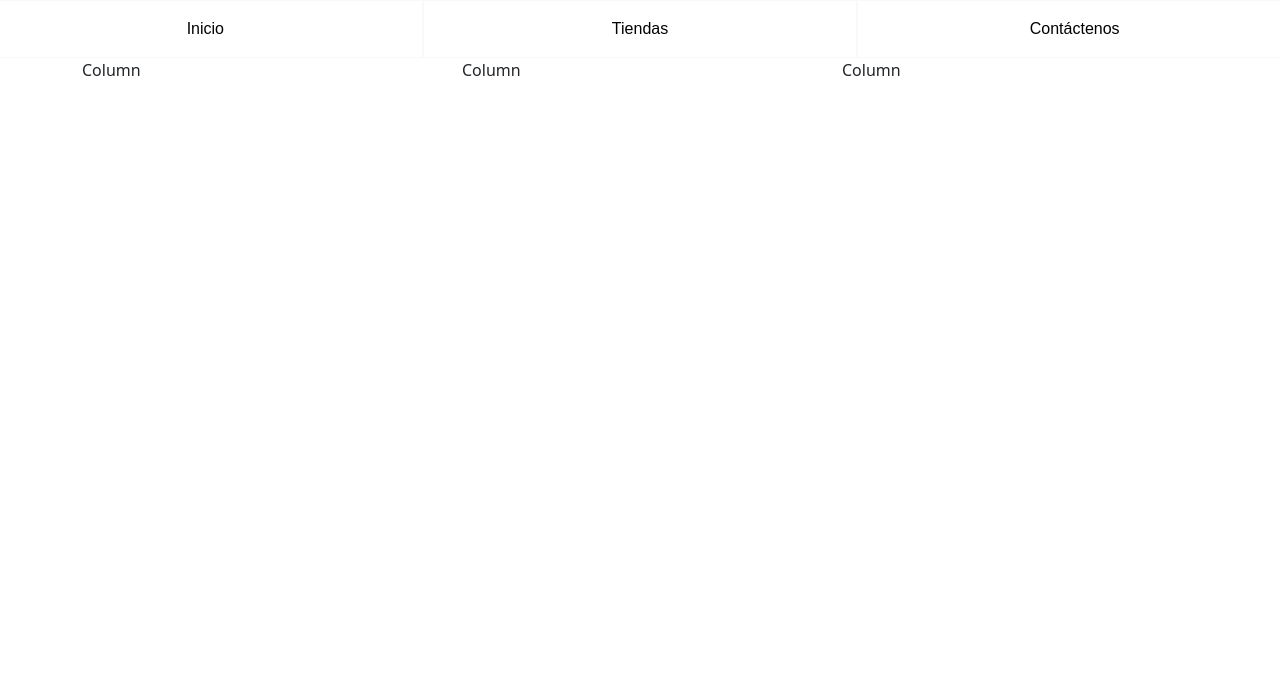
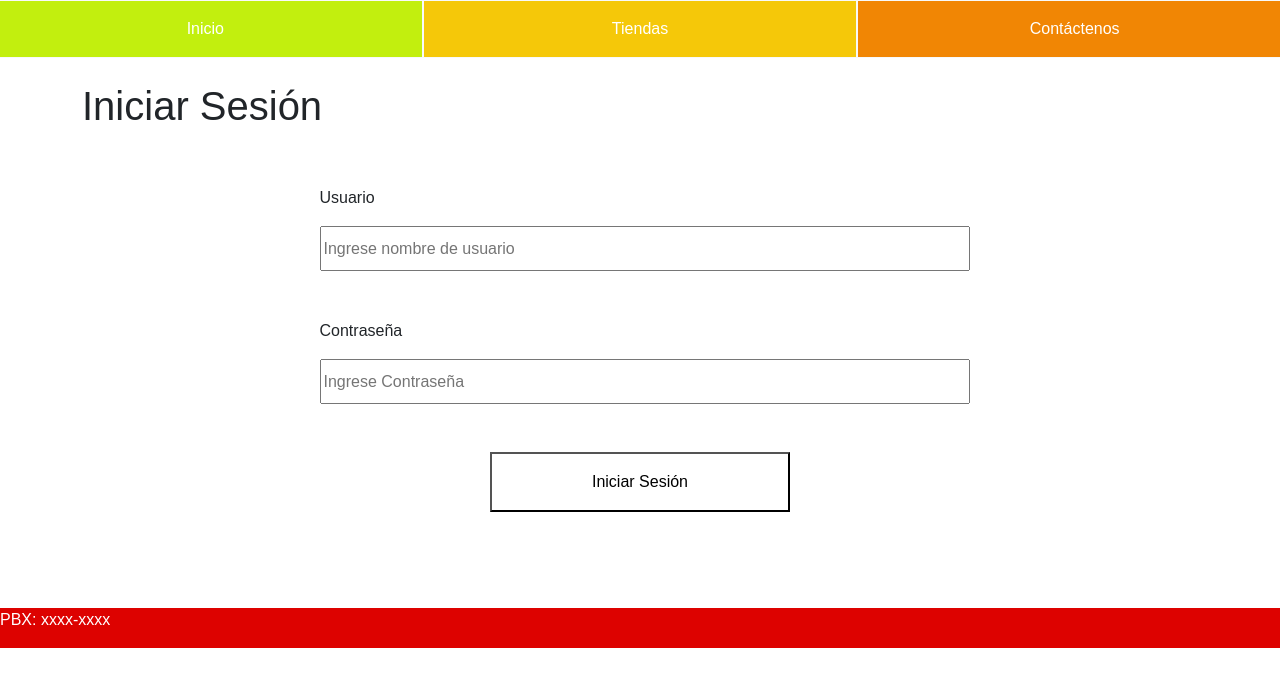
Before and after one commit to LRobertoMartin/ProyectoFinal2022lrmr, a plain HTML site: page index.html in a window 1280 px wide. Drawn offline with nearby package versions, Linux system fonts and the light colour scheme.

Commit message:
Se modifico el index ya casi se termina el inicio de sesion

```diff
--- a/index.html
+++ b/index.html
@@ -10,33 +10,61 @@
   </head>
   <body>
     <div class="row" align="center" style="font-family: Arial, Helvetica, sans-serif;">
-        <div class="col border border-light">
+        <div class="col border border-light" style="background-color: #c2ef0e ;">
             <p></p>
-            <a href="index.html" style="text-decoration: none; color: black;">Inicio</a>
+            <a href="index.html" style="text-decoration: none; color: rgb(255, 255, 255);">Inicio</a>
             <p></p>
         </div>
-        <div class="col border border-light">
+        <div class="col border border-light" style="background-color: #f5c809 ;">
             <p></p>
-            <a href="index.html" style="text-decoration: none; color: black;">Tiendas</a>
+            <a href="index.html" style="text-decoration: none; color: rgb(255, 255, 255);">Tiendas</a>
             <p></p>
         </div>
-        <div class="col border border-light">
+        <div class="col border border-light " style="background-color: #f18604 ;">
             <p></p>
-            <a href="index.html" style="text-decoration: none; color: black;">Contáctenos</a>
+            <a href="index.html" style="text-decoration: none; color: rgb(255, 255, 255);">Contáctenos</a>
             <p></p>
         </div>
       </div>
+      <br>
     <div class="container">
         <div class="row">
-          <div class="col">
-            Column
+          <div class="col" style="font-family: Arial, Helvetica, sans-serif;">
+            <h1>Iniciar Sesión</h1>
           </div>
           <div class="col">
-            Column
           </div>
           <div class="col">
-            Column
           </div>
+        </div>
+        <br><br>
+        <div class="row" style="font-family: Arial, Helvetica, sans-serif;">
+          <div class="col">
+          </div>
+          <div class="col-7">
+            <form action="" method="post">
+              <label for="text">Usuario</label>
+              <br><p></p>
+              <input type="text" name="usu" placeholder="Ingrese nombre de usuario" style="width:650px ;height: 45px;"><br><br><br>
+              <label for="text">Contraseña</label>
+              <br><p></p>
+              <input type="password" name="cont" placeholder="Ingrese Contraseña" style="width:650px ;height: 45px;">
+              <br><br><br>
+              <div class="row">
+                <div class="col" align="center">
+                  <input type="submit" value="Iniciar Sesión" style="width: 300px; height: 60px; background-color: white;">
+                </div>
+              </div>
+            </form>
+          </div>
+          <div class="col">
+          </div>
+        </div>
+      </div>
+      <br><br><br><br>
+      <div class="row" style="font-family: Arial, Helvetica, sans-serif ; background-color: #dd0200 ; color: white; height: 40px;">
+        <div class="col">
+          PBX: xxxx-xxxx
         </div>
       </div>
 
```
